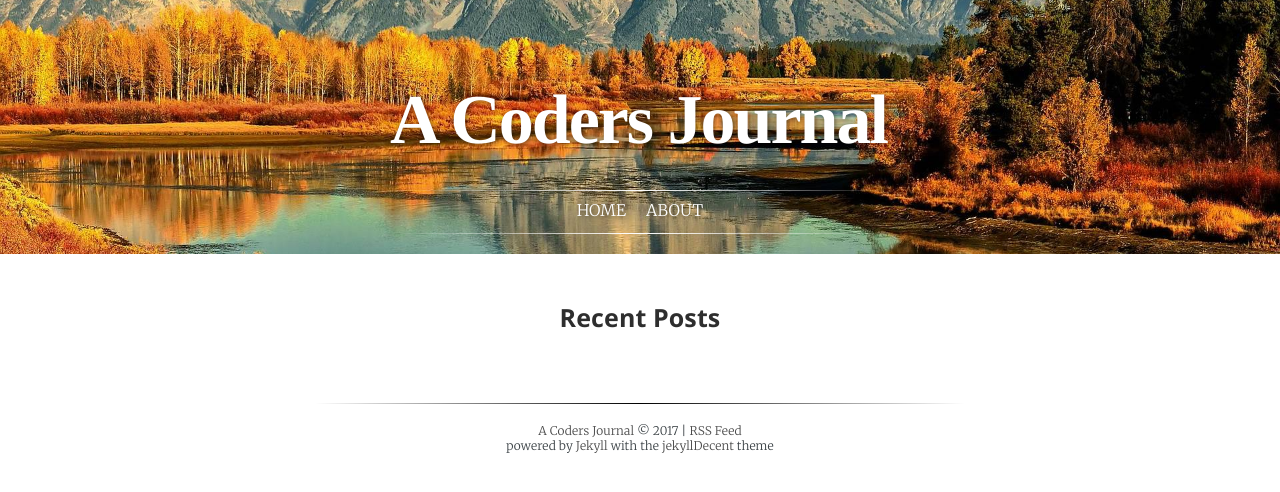
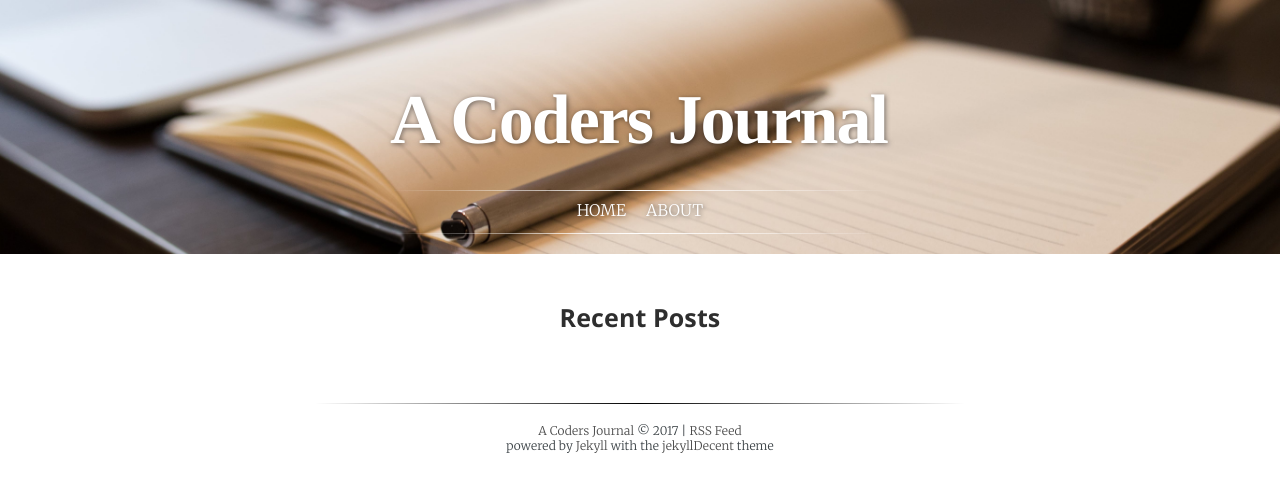
Before and after one commit to evilpilaf/evilpilaf.github.io, a Jekyll site: the page built from index.html, in a window 1280 px wide. Shown: the top 492 px of the page. Built offline with Jekyll 4.4.1, drawn with Linux system fonts in a browser that asks for light colours; some web fonts are replaced.

Commit message:
Update favicon and banner

```diff
--- a/_config.yml
+++ b/_config.yml
@@ -14,7 +14,7 @@ language:         "en" # default language of the blog. Language codes: http://ww
 baseurl:          "" # the subpath of your site, e.g. /blog
 url:              "https://evilpilaf.io" # the base hostname & protocol for your site. Have a look at robots.txt as well!
 permalink:        /blog/:categories/:title
-cover:            /media/img/mountain1.jpg
+cover:            /assets/journal-min.jpg
 author:           evilpilaf
 
 
--- a/_includes/head.html
+++ b/_includes/head.html
@@ -28,8 +28,8 @@
     <link rel="alternate" type="application/rss+xml" title="{{ site.title }}" href="{{ "/feed.xml" | absolute_url  }}">
 
     <!-- https://github.com/joshbuchea/HEAD -->
-    <link rel="icon" href="{{ "/assets/favicon-16.png" | absolute_url }}" sizes="16x16" type="image/png">
-    <link rel="icon" href="{{ "/assets/favicon-32.png" | absolute_url }}" sizes="32x32" type="image/png">
-    <link rel="icon" href="{{ "/assets/favicon-48.png" | absolute_url }}" sizes="48x48" type="image/png">
-    <link rel="icon" href="{{ "/assets/favicon-62.png" | absolute_url }}" sizes="62x62" type="image/png">
+    <link rel="icon" href="{{ "/assets/agile-teams-16-273004.png" | absolute_url }}" sizes="16x16" type="image/png">
+    <link rel="icon" href="{{ "/assets/agile-teams-32-273004.png" | absolute_url }}" sizes="32x32" type="image/png">
+    <link rel="icon" href="{{ "/assets/agile-teams-48-273004.png" | absolute_url }}" sizes="48x48" type="image/png">
+    <link rel="icon" href="{{ "/assets/agile-teams-64-273004.png" | absolute_url }}" sizes="62x62" type="image/png">
 </head>
```
Also changed, not shown: assets/agile-teams-114-273004.png (added), assets/agile-teams-120-273004.png (added), assets/agile-teams-144-273004.png (added), assets/agile-teams-152-273004.png (added), assets/agile-teams-16-273004.png (added), assets/agile-teams-24-273004.png (added), assets/agile-teams-32-273004.png (added), assets/agile-teams-48-273004.png (added), assets/agile-teams-512-273004.png (added), assets/agile-teams-57-273004.png (added), assets/agile-teams-64-273004.png (added), assets/agile-teams-72-273004.png (added), assets/favicon.ico (added), assets/journal-min.jpg (added), 1 other file.
